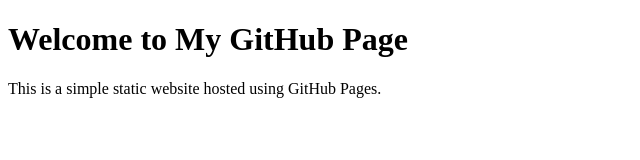
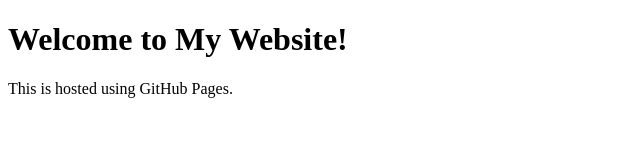
Before and after one commit to chintune/chintune.github.io, a plain HTML site: page Index.html in a window 1280 px wide. Shown: the whole page, without its empty margins (0-640 px from the left). Drawn offline with Linux system fonts and the light colour scheme.

Commit message:
Index.html

```diff
--- a/Index.html
+++ b/Index.html
@@ -3,11 +3,10 @@
 <head>
     <meta charset="UTF-8">
     <meta name="viewport" content="width=device-width, initial-scale=1.0">
-    <title>My GitHub Page</title>
-    <link rel="stylesheet" href="styles.css">
+    <title>Welcome to Chintu's GitHub Page</title>
 </head>
 <body>
-    <h1>Welcome to My GitHub Page</h1>
-    <p>This is a simple static website hosted using GitHub Pages.</p>
+    <h1>Welcome to My Website!</h1>
+    <p>This is hosted using GitHub Pages.</p>
 </body>
 </html>
```
